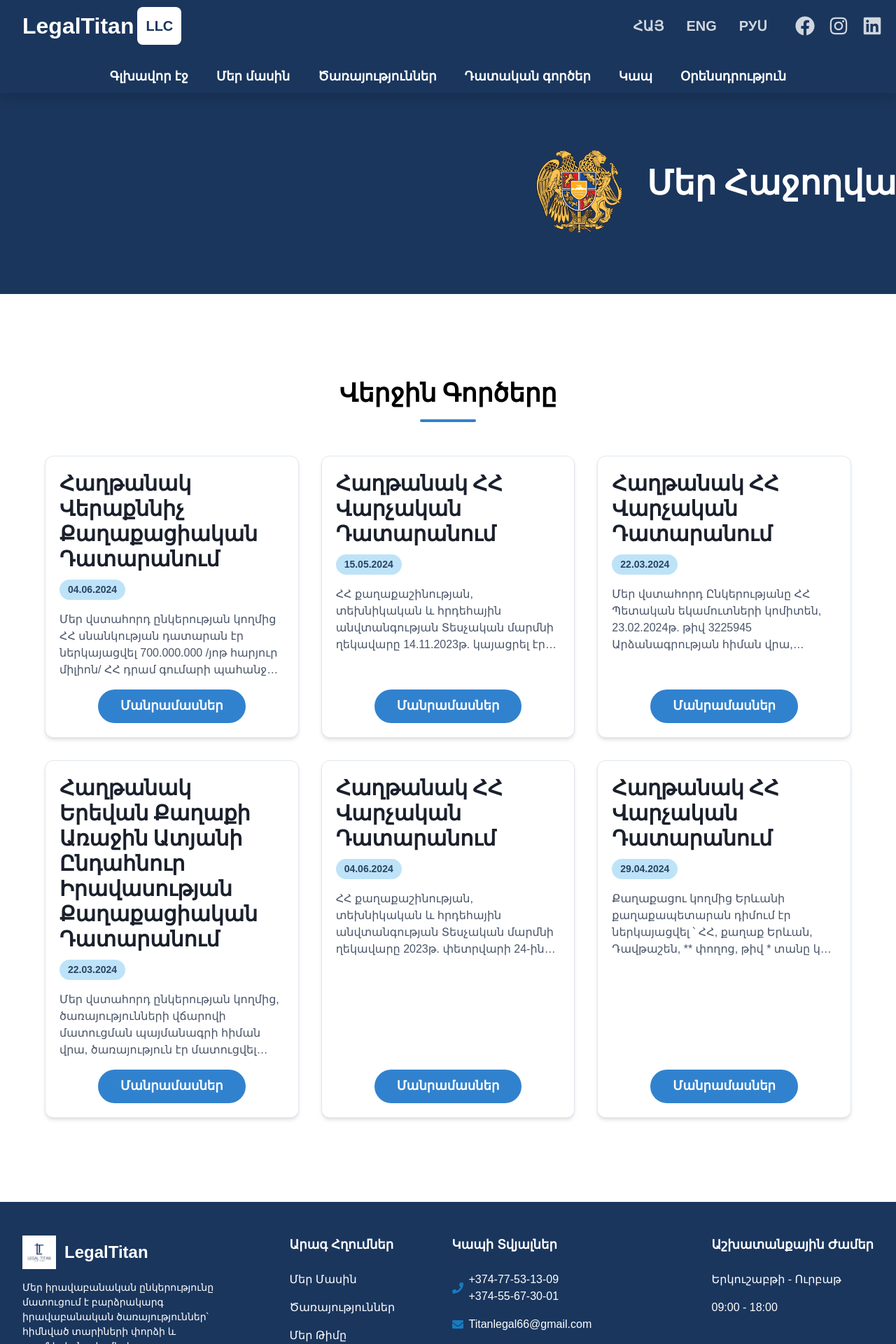
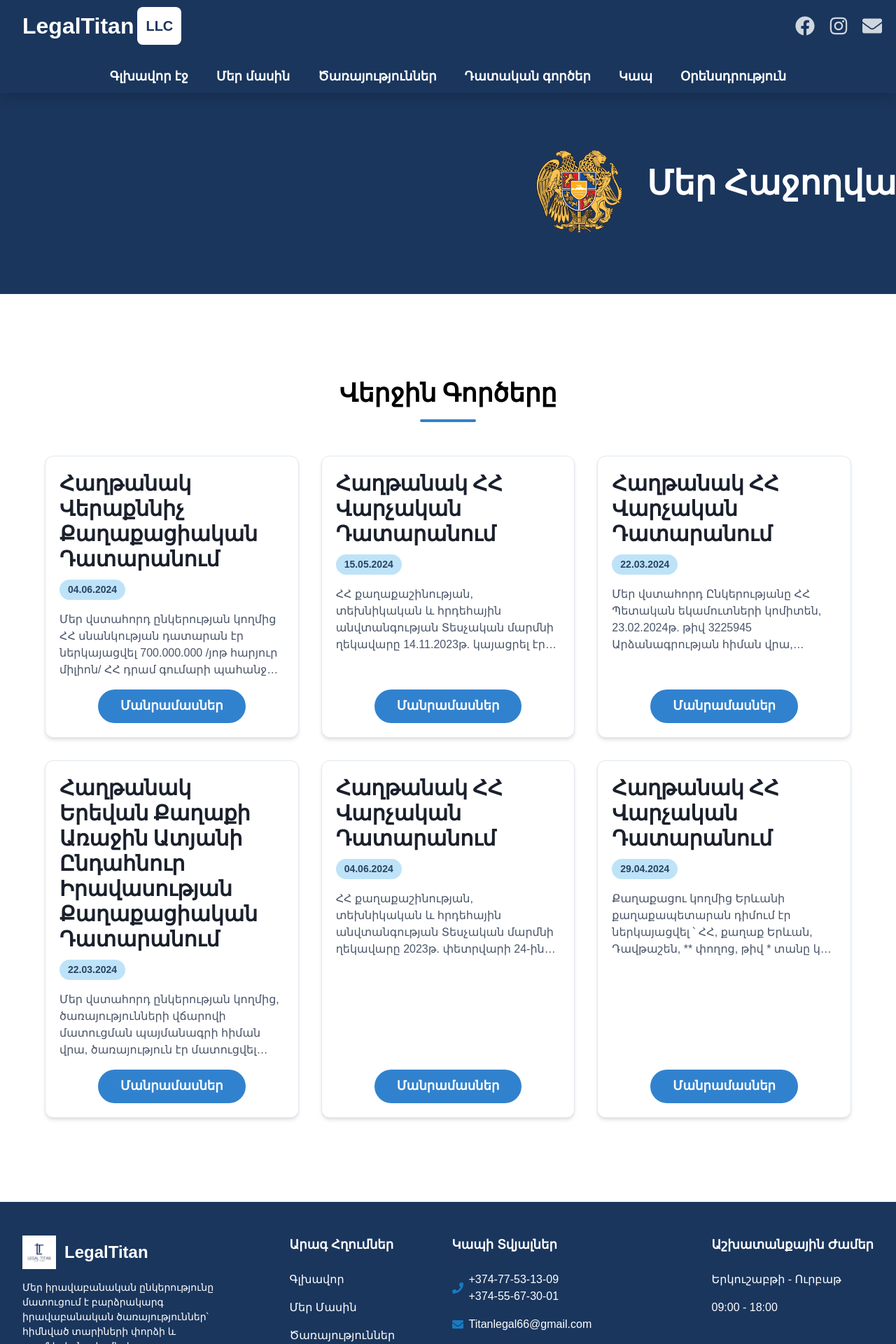
Before and after one commit to harxachikyan/LegalFront, a React (Create React App) app: page /works in a window 1280 px wide. Shown: the top 1920 px of the page at 70% size. Built offline with nearby package versions, Linux system fonts and the light colour scheme.

Commit message:
final tasks

```diff
--- a/src/components/footer/Footer.jsx
+++ b/src/components/footer/Footer.jsx
@@ -1,6 +1,6 @@
 import React from "react";
 import { Box, Flex, Image, Text, VStack, HStack, Icon, Link } from "@chakra-ui/react";
-import { FaFacebook, FaTwitter, FaInstagram, FaHeart, FaPhone, FaEnvelope, FaMapMarkerAlt } from "react-icons/fa";
+import { FaFacebook, FaEnvelope, FaInstagram, FaHeart, FaPhone, FaMapMarkerAlt } from "react-icons/fa";
 import logo from "../../assets/images/legalLogo.jpg";
 import { Link as RouterLink } from "react-router-dom";
 
@@ -31,15 +31,19 @@ const Footer = () => (
                             fontSize="32px"
                             _hover={{ transform: "scale(1.1)" }}
                             transition="all 0.3s"
+                            onClick={() => window.open('https://www.facebook.com/profile.php?id=61557661694303', '_blank')}
+
                         />
                     </Link>
                     <Link href="#" _hover={{ color: "#187bc0" }} transition="all 0.3s">
                         <Icon
-                            as={FaTwitter}
+                            as={FaEnvelope}
                             color="white"
                             fontSize="32px"
                             _hover={{ transform: "scale(1.1)" }}
                             transition="all 0.3s"
+                            onClick={() => window.open('https://mail.google.com/')}
+
                         />
                     </Link>
                     <Link href="#" _hover={{ color: "#187bc0" }} transition="all 0.3s">
@@ -49,6 +53,7 @@ const Footer = () => (
                             fontSize="32px"
                             _hover={{ transform: "scale(1.1)" }}
                             transition="all 0.3s"
+                            onClick={() => window.open('https://www.instagram.com/legal_titan_llc______/', '_blank')}
                         />
                     </Link>
                 </HStack>
@@ -56,15 +61,16 @@ const Footer = () => (
 
             <VStack align="flex-start" spacing={4}>
                 <Text fontSize="lg" fontWeight="bold" mb={2}>Արագ Հղումներ</Text>
+                <RouterLink to="/">
+                    <Text _hover={{ color: "white" ,textShadow: "0 0 10px rgba(255,255,255,0.5)"}} transition="all 0.3s" color="white">Գլխավոր</Text>
+                </RouterLink>
                 <RouterLink to="/about">
                     <Text _hover={{ color: "white" ,textShadow: "0 0 10px rgba(255,255,255,0.5)"}} transition="all 0.3s" color="white">Մեր Մասին</Text>
                 </RouterLink>
                 <RouterLink to="/services">
                     <Text _hover={{ color: "white",textShadow: "0 0 10px rgba(255,255,255,0.5)" }} transition="all 0.3s" color="white">Ծառայություններ</Text>
                 </RouterLink>
-                <RouterLink to="/team">
-                    <Text _hover={{ color: "white" ,textShadow: "0 0 10px rgba(255,255,255,0.5)"}} transition="all 0.3s" color="white">Մեր Թիմը</Text>
-                </RouterLink>
+
                 <RouterLink to="/contact">
                     <Text _hover={{ color: "white" ,textShadow: "0 0 10px rgba(255,255,255,0.5)"}} transition="all 0.3s" color="white">Կապ</Text>
                 </RouterLink>
--- a/src/components/nav/Nav.jsx
+++ b/src/components/nav/Nav.jsx
@@ -14,7 +14,7 @@ import {
     Image,
     VStack
 } from "@chakra-ui/react";
-import { FaFacebook, FaInstagram, FaLinkedin, FaBars } from "react-icons/fa";
+import { FaFacebook, FaInstagram,  FaBars,FaEnvelope } from "react-icons/fa";
 import React from "react";
 
 const Nav = () => {
@@ -65,27 +65,27 @@ const Nav = () => {
                 </Flex>
 
                 <HStack spacing={{ base: 2, md: 8 }} align="center">
-                    <HStack spacing={{ base: 1, md: 4 }} display={{ base: "none", sm: "flex" }}>
-                        {["ՀԱՅ", "ENG", "РУՍ"].map((lang) => (
-                            <Text
-                                key={lang}
-                                fontSize={{ base: "sm", md: "20px" }}
-                                fontWeight="bold"
-                                color="rgba(255,255,255,0.8)"
-                                cursor="pointer"
-                                transition="all 0.3s ease"
-                                _hover={{
-                                    color: "white",
-                                    transform: "scale(1.1)",
-                                    textShadow: "0 0 10px rgba(255,255,255,0.5)"
-                                }}
-                                px={{ base: 1, md: 2 }}
-                                py={{ base: 0.5, md: 1 }}
-                            >
-                                {lang}
-                            </Text>
-                        ))}
-                    </HStack>
+                    {/*<HStack spacing={{ base: 1, md: 4 }} display={{ base: "none", sm: "flex" }}>*/}
+                    {/*    {["ՀԱՅ", "ENG", "РУՍ"].map((lang) => (*/}
+                    {/*        <Text*/}
+                    {/*            key={lang}*/}
+                    {/*            fontSize={{ base: "sm", md: "20px" }}*/}
+                    {/*            fontWeight="bold"*/}
+                    {/*            color="rgba(255,255,255,0.8)"*/}
+                    {/*            cursor="pointer"*/}
+                    {/*            transition="all 0.3s ease"*/}
+                    {/*            _hover={{*/}
+                    {/*                color: "white",*/}
+                    {/*                transform: "scale(1.1)",*/}
+                    {/*                textShadow: "0 0 10px rgba(255,255,255,0.5)"*/}
+                    {/*            }}*/}
+                    {/*            px={{ base: 1, md: 2 }}*/}
+                    {/*            py={{ base: 0.5, md: 1 }}*/}
+                    {/*        >*/}
+                    {/*            {lang}*/}
+                    {/*        </Text>*/}
+                    {/*    ))}*/}
+                    {/*</HStack>*/}
 
                     <HStack spacing={{ base: 2, md: 5 }} display={{ base: "none", md: "flex" }}>
                         <Box
@@ -98,6 +98,7 @@ const Nav = () => {
                                 transform: "scale(1.3)",
                                 color: "#4267B2"
                             }}
+                            onClick={() => window.open('https://www.facebook.com/profile.php?id=61557661694303', '_blank')}
                         />
                         <Box
                             as={FaInstagram}
@@ -109,17 +110,20 @@ const Nav = () => {
                                 transform: "scale(1.3)",
                                 color: "#E1306C"
                             }}
+                            onClick={() => window.open('https://www.instagram.com/legal_titan_llc______/', '_blank')}
+
                         />
                         <Box
-                            as={FaLinkedin}
+                            as={FaEnvelope}
                             size="28px"
                             color="rgba(255,255,255,0.8)"
                             cursor="pointer"
                             transition="all 0.3s ease"
                             _hover={{
                                 transform: "scale(1.3)",
-                                color: "#0077B5"
+                                color: "#D44638"
                             }}
+                            onClick={() => window.open('https://mail.google.com/')}
                         />
                     </HStack>
 
@@ -177,7 +181,7 @@ const Nav = () => {
                     </Link>
                 ))}
 
-                {/* Desktop Legislation Menu */}
+
                 <Menu isLazy closeOnSelect={false}>
                     <Box position="relative">
                         <MenuButton
@@ -302,6 +306,7 @@ const Nav = () => {
                                 transform: "scale(1.2)",
                                 color: "#4267B2"
                             }}
+                            onClick={() => window.open('https://www.facebook.com/profile.php?id=61557661694303', '_blank')}
                         />
                         <Box
                             as={FaInstagram}
@@ -313,17 +318,19 @@ const Nav = () => {
                                 transform: "scale(1.2)",
                                 color: "#E1306C"
                             }}
+                            onClick={() => window.open('https://www.instagram.com/legal_titan_llc______/', '_blank')}
                         />
                         <Box
-                            as={FaLinkedin}
-                            size="24px"
+                            as={FaEnvelope}
+                            size="28px"
                             color="rgba(255,255,255,0.8)"
                             cursor="pointer"
                             transition="all 0.3s ease"
                             _hover={{
-                                transform: "scale(1.2)",
-                                color: "#0077B5"
+                                transform: "scale(1.3)",
+                                color: "#D44638"
                             }}
+                            onClick={() => window.open('https://mail.google.com/')}
                         />
                     </HStack>
                     <HStack spacing={4} justify="center" mt={4} display={{ base: "flex", sm: "none" }}>
--- a/src/pages/about-page/AboutPage.jsx
+++ b/src/pages/about-page/AboutPage.jsx
@@ -15,7 +15,7 @@ import {
     Icon,
 } from "@chakra-ui/react";
 import { motion } from "framer-motion";
-
+import { useNavigate } from 'react-router-dom';
 import { FaBalanceScale, FaGavel, FaHandshake, FaUserTie } from "react-icons/fa";
 import { GiScales } from "react-icons/gi";
 import ArenImg from "../../assets/images/Aren.png";
@@ -71,7 +71,7 @@ const AboutPage = () => {
             photo: AshotImg
         }
     ];
-
+    const navigate = useNavigate();
     return (
         <Box bg="gray.50">
             <Box
@@ -379,6 +379,8 @@ const AboutPage = () => {
                             color="white"
                             _hover={{ transform: "scale(1.05)" }}
                             transition="all 0.3s ease"
+                            onClick={() => navigate('/contact')}
+
                         >
                             Կապ մեզ հետ
                         </Button>
```
Also changed, not shown: src/components/modals/HeroCarousel.jsx (+7 -4 lines), src/pages/connect-page/ConnectPage.jsx (+36 -6 lines), src/pages/home-page/HomePage.jsx (+8 -1 lines).
